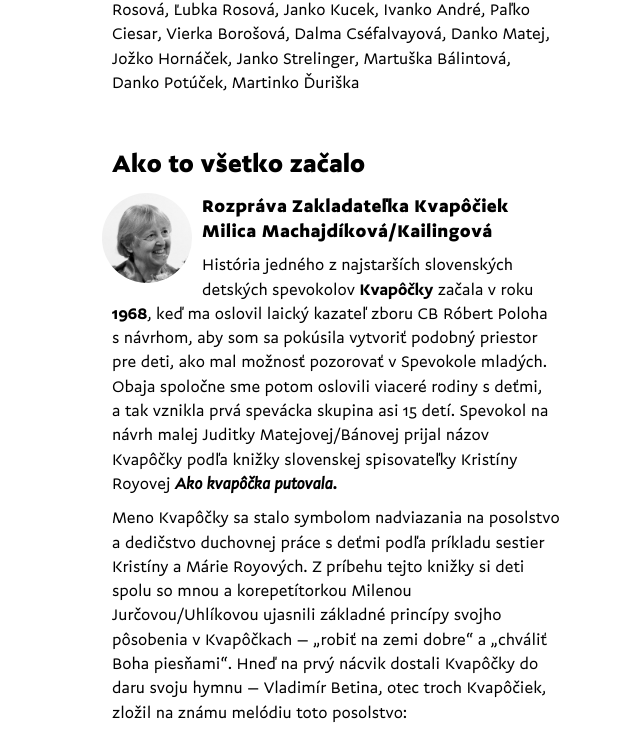
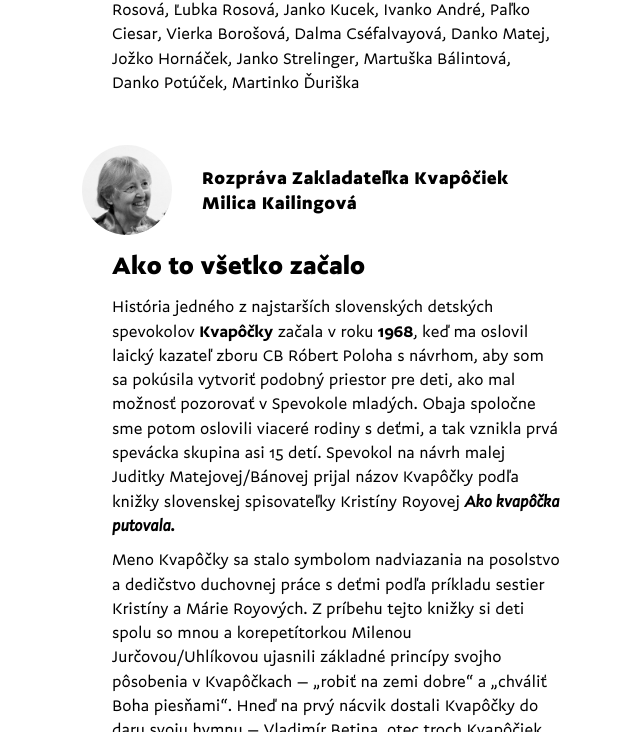
Before and after one commit to mferak/kvapocky-vyrocie, a plain HTML site: page index.html in a window 1280 px wide. Shown: the part 1353-2085 px from the top of the page, without its empty margins (48-688 px from the left). Drawn offline with Linux system fonts and the light colour scheme; files whose address does not match are found by name.

Commit message:
rozpravac

```diff
--- a/css/style.css
+++ b/css/style.css
@@ -204,8 +204,16 @@ header{
 	border-radius:50%;
 	display: inline;
     position: relative;
-    left: -10px;
+    left: -30px;
 	float:left;
+}
+.middle{
+	display: table-cell;
+	height:90px;
+	vertical-align:middle;
+}
+.rozpravac{
+	margin-bottom:12px;
 }
 .no-wrap{
 	white-space: nowrap;
--- a/index.html
+++ b/index.html
@@ -54,9 +54,11 @@
 				</div>
 
 				<article>
+					<div class="rozpravac">
+					<img class="round" src="Images/rozpravacBWmilicakailingova.jpg" />
+					<h3 class="middle">Rozpráva Zakladateľka Kvapôčiek Milica Kailingová</h3>
+					</div>
 					<h1>Ako to všetko začalo</h1>
-					<img class="round" src="Images/rozpravacBWmilicakailingova.jpg" />
-					<h3>Rozpráva Zakladateľka Kvapôčiek Milica Machajdíková/Kailingová</h3>
 					<p>
 						História jedného z&nbsp;najstarších slovenských detských spevokolov <b>Kvapôčky</b> začala v&nbsp;roku <b>1968</b>, keď ma oslovil laický kazateľ zboru CB Róbert Poloha s&nbsp;návrhom, aby som sa pokúsila vytvoriť podobný priestor pre deti, ako mal možnosť pozorovať v&nbsp;Spevokole mladých. Obaja spoločne sme potom oslovili viaceré rodiny s&nbsp;deťmi, a&nbsp;tak vznikla prvá spevácka skupina asi 15 detí. Spevokol na návrh malej Juditky Matejovej/Bánovej prijal názov Kvapôčky podľa knižky slovenskej spisovateľky Kristíny Royovej <b><i>Ako kvapôčka putovala.</i></b>
 					</p>
@@ -77,9 +79,11 @@
 					</p>
 				</article>
 				<article>
+					<div class="rozpravac">
+					<img class="round" src="Images/rozpravacBWjananagajova.jpg" />
+					<h3 class="middle">Rozpráva Jana Nagajová</h3>
+					</div>
 					<h1>Repertoár</h1>
-					<img class="round" src="Images/rozpravacBWjananagajova.jpg" />
-					<h3>Rozpráva Jana Nagajová:</h3>
 					<p>
 						Najskôr to bola hymna Kvapôčiek, potom piesne prekladané z&nbsp;češtiny, neskôr pribudla vlastná tvorba, preklady, originálne texty aj hudba, mnohé z&nbsp;týchto piesní boli v&nbsp;roku 1977 zaradené do Prídavku ku Kresťanskému spevníku (malý čierny detský spevník). Medzi prvé piesne, ktoré som  prekladala z&nbsp;češtiny, patrili napr. Verím, že Pán Boh je na nebi, Pre všetkých prekrásnu pieseň mám, Kuriatka spia; medzi novšie s&nbsp;originálnym textom aj hudbou: Aký krásny stvoril Pán Boh tento svet (Jana Nagajová/Ivan Valenta) , Keď sa ľudia opýtajú (Jana Nagajová/Ivan Valenta), Ovečka sa tvoja vinie (Mária Rafajová/Ivan Valenta)
 					</p>
@@ -146,9 +150,11 @@
 					</div>
 
 					<article>
+						<div class="rozpravac">
+						<img class="round" src="Images/rozpravacBWmilicakailingova.jpg" />
+						<h3 class="middle">Rozpráva Milica Kailingová</h3>
+						</div>
 						<h1>Repertoár</h1>
-						<img class="round" src="Images/rozpravacBWmilicakailingova.jpg" />
-						<h3>Rozpráva Milica Kailingová</h3>
 						<p>
 							V roku 1977 bol vydaný spevník detských piesní pod názvom <i>Prídavok ku Kresťanskému spevníku.</i>
 							V ňom sa nachádzali v tom čase nové piesne, ktoré sme ako Kvapôčky uvádzali do života. Išlo poväčšine o pôvodnú slovenskú hudobnú i textovú tvorbu, resp. preklady. Autori piesní: Vladimír Betina, Slavoj Krupa, Jana Nagajová, Mária Rafajová, Ján Rosa, a osobitne bohatá detská piesňová tvorba Ivana Valentu, ktorý dal piesňam i dobre hrateľnú klavírnu sadzbu.
```
